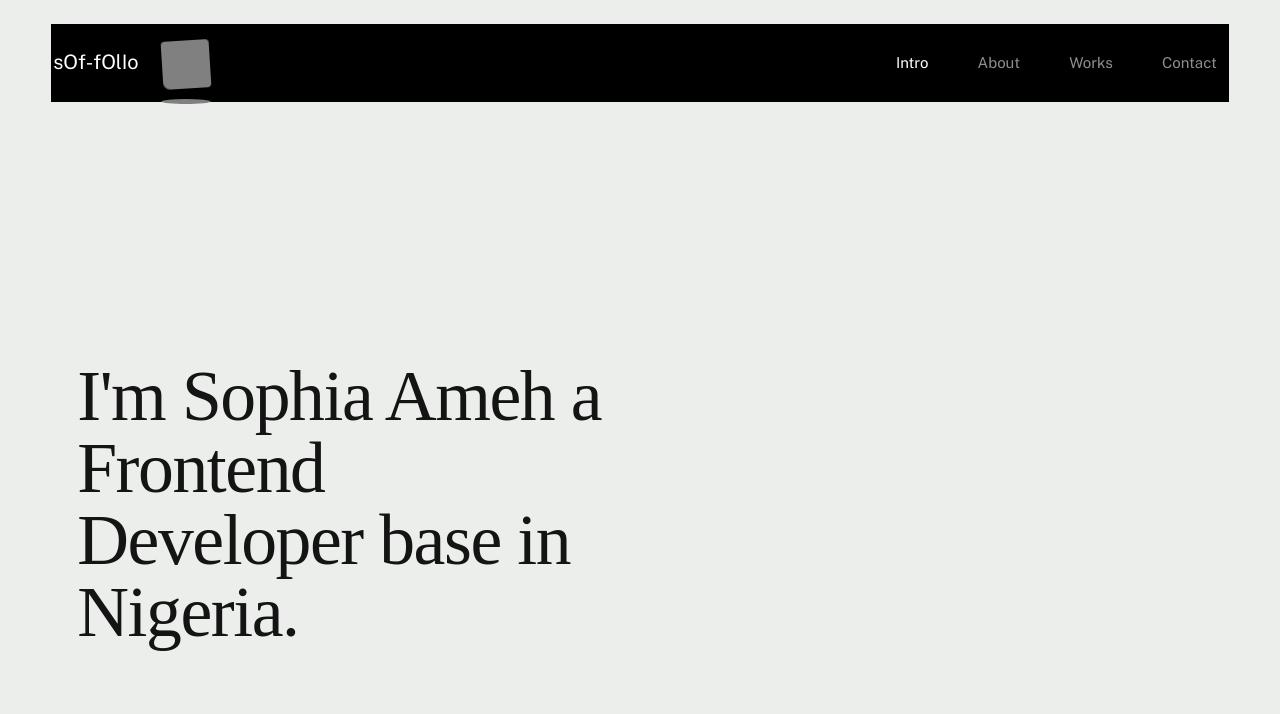
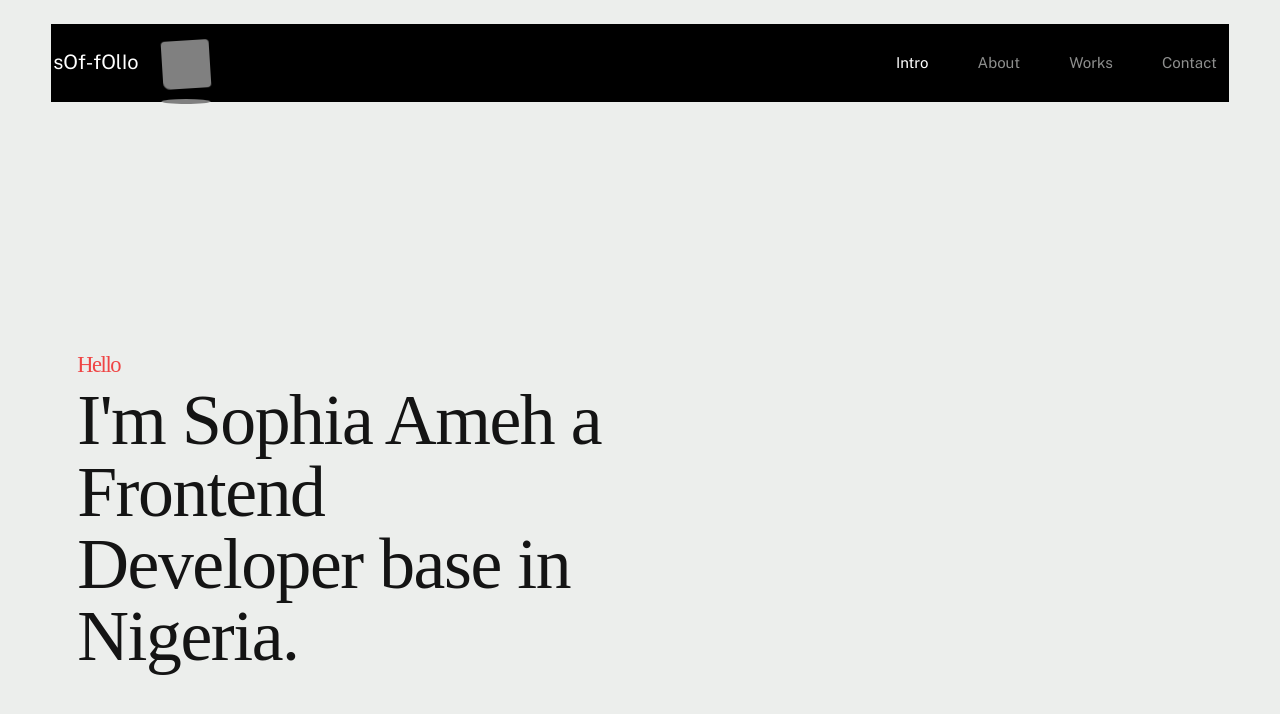
Before and after one commit to 722sofiaameh/my_Portfolio, a Next.js app: page / in a window 1280 px wide. Shown: the top 714 px of the page. Built offline with nearby package versions, Linux system fonts and the light colour scheme; a web font is replaced by a local one.

Commit message:
modification on intro page

```diff
--- a/pages/index.tsx
+++ b/pages/index.tsx
@@ -19,7 +19,8 @@ export default function Home() {
         <div className="row s-intro__content width-sixteen-col">
           <div className="column lg-12 s-intro__content-inner grid-block grid-16">
             <div className="s-intro__content-text">
-              <h1>I'm Sophia Ameh a Frontend Developer base in Nigeria.</h1>
+              {/* <p className="text-red-500 mb-0">Hello</p> */}
+              <h1><span className="text-red-500 text-4xl">Hello</span><br></br>I'm Sophia Ameh a Frontend Developer base in Nigeria.</h1>
               <div className="s-intro__content-btns">
                 <a className="smoothscroll btn" href="#about">
                   More About Me
@@ -31,7 +32,7 @@ export default function Home() {
             </div>
           </div>
         </div>
-<ul className="s-intro__social social-list">
+        <ul className="s-intro__social social-list">
           <li>
             <a href="#0">
               <svg
@@ -106,11 +107,7 @@ export default function Home() {
         </ul>
 
         <div className="s-intro__content-media">
-          <img
-            src="../public/images/sofia.jpg"
-            alt="image"
-            className=""
-          />
+          <img src="../public/images/sofia.jpg" alt="image" className="" />
         </div>
         <div className="s-intro__btn-download">
           <a className="btn btn--stroke" href="#0">
```
